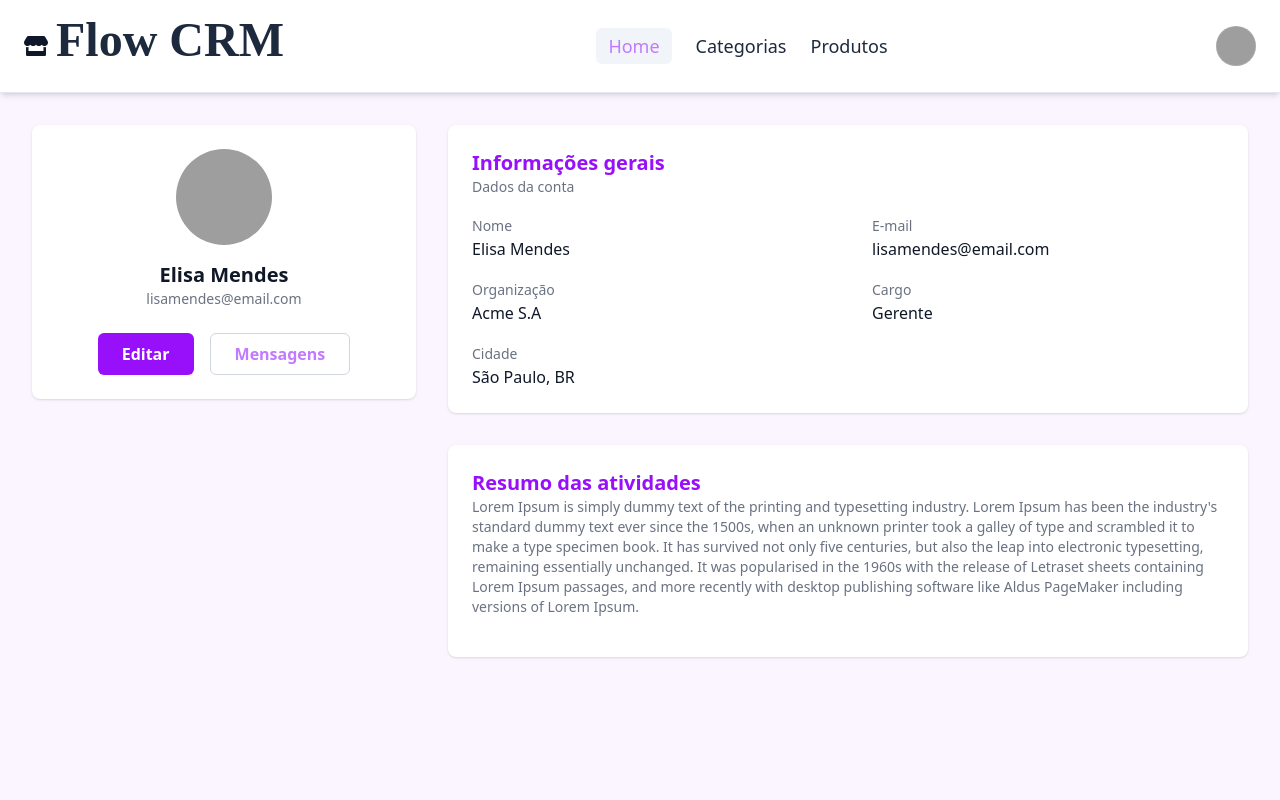
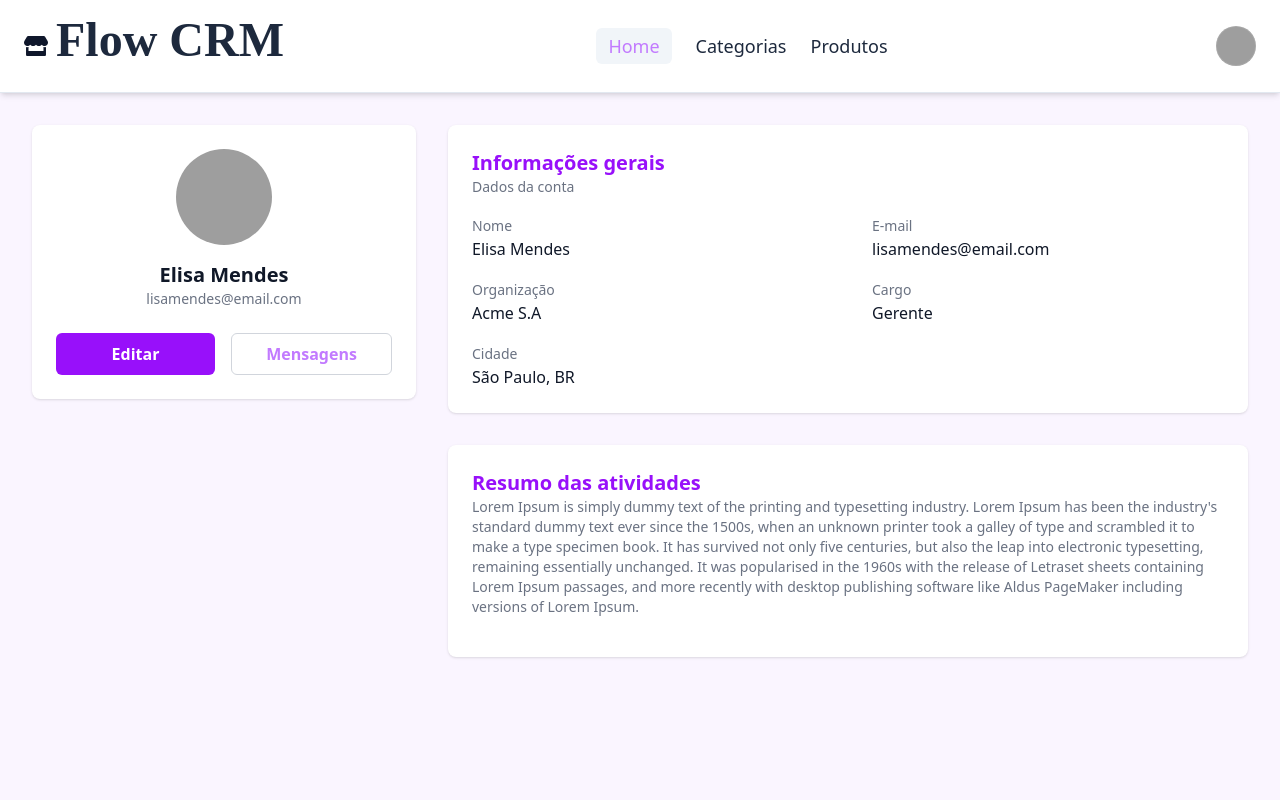
Before and after one commit to Grupo-02-Turma-JavaScript-07/Sistema-CRM-Front, a React (Vite) app: page /perfil in a window 1280 px wide. Shown: the top 800 px of the page. Built offline with nearby package versions, Linux system fonts and the light colour scheme; grey boxes are pictures that could not be loaded; a web font is replaced by a local one.

Commit message:
style: alinhamento dos botões

```diff
--- a/src/pages/perfil/Perfil.tsx
+++ b/src/pages/perfil/Perfil.tsx
@@ -29,13 +29,13 @@ function Perfil() {
             />
             <h2 className='text-xl font-semibold text-gray-900'>{usuario.nome}</h2>
             <p className='text-sm text-gray-500 mb-6'>{usuario.email}</p>
-            <div className='flex space-x-4'>
+            <div className='flex space-x-4 w-full'>
               <button
-                className='bg-purple-600 hover:bg-purple-700 text-white font-bold py-2 px-6 rounded-md transition duration-300 ease-in-out'>
+                className=' flex-1 bg-purple-600 hover:bg-purple-700 text-white font-bold py-2 px-6 rounded-md transition duration-300 ease-in-out'>
                 Editar
               </button>
               <button
-                className='bg-white border border-gray-300 text-[#C27AFF] hover:bg-[#F1F5F9] font-bold py-2 px-6 rounded-md transition duration-300 ease-in-out'
+                className='flex-1 bg-white border border-gray-300 text-[#C27AFF] hover:bg-[#F1F5F9] font-bold py-2 px-6 rounded-md transition duration-300 ease-in-out'
               >
                 Mensagens
               </button>
```
